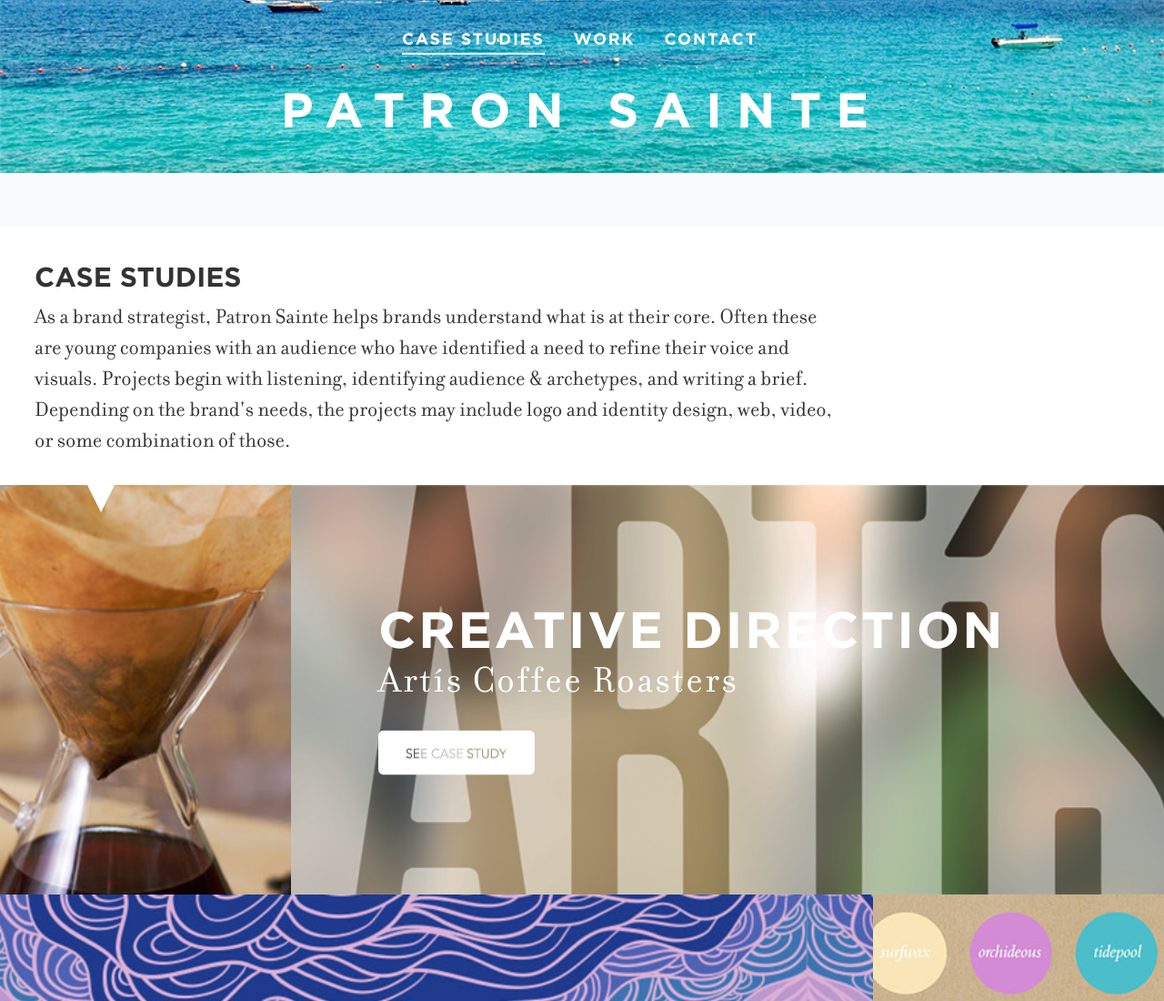
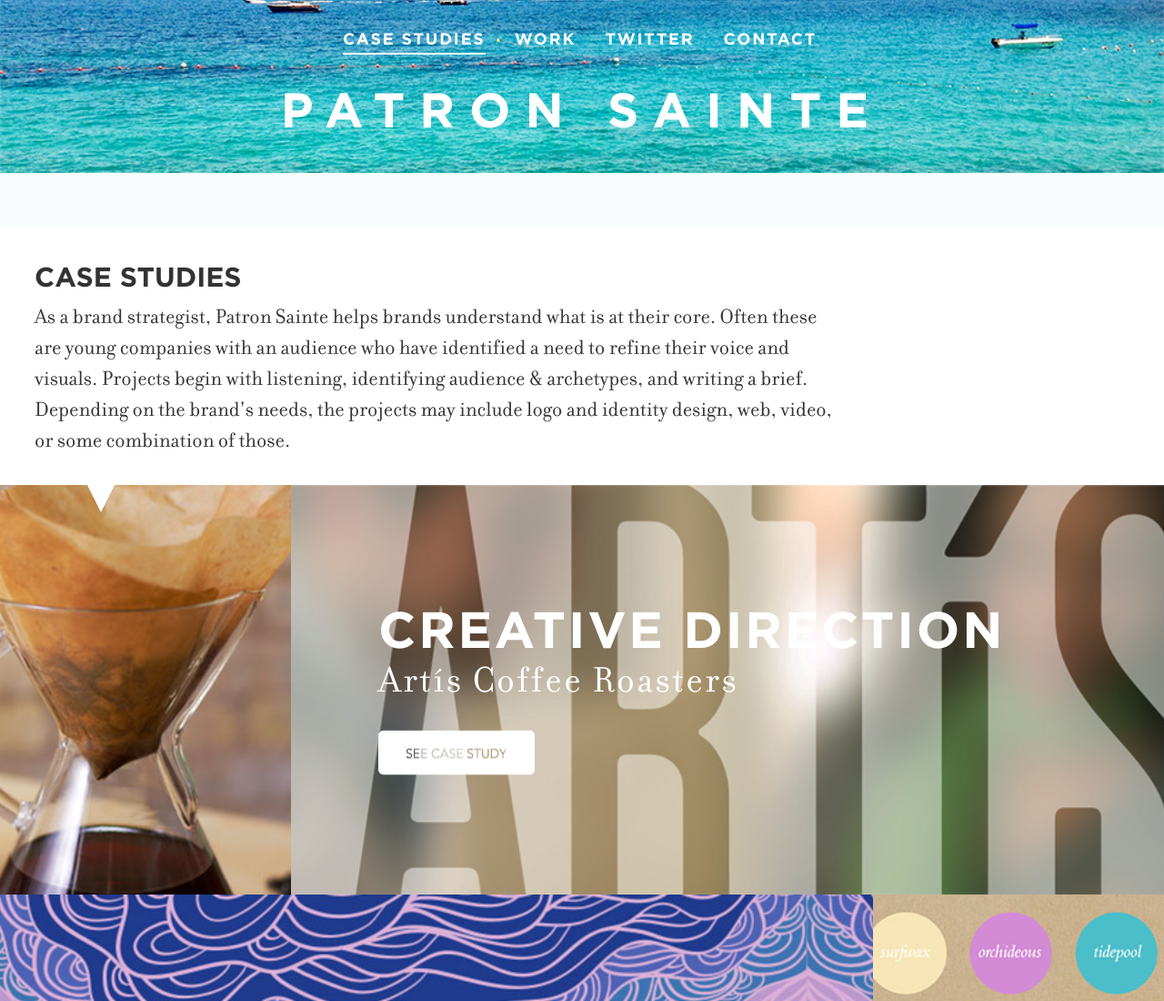
Before and after one commit to kjpociask/patronsainte, a website: page case-studies.html in a window 1280 px wide. Shown: the top 1100 px of the page at 91% size. Drawn offline with Linux system fonts and the light colour scheme; a script that the page names is missing.

Commit message:
twitters

```diff
--- a/case-studies.html
+++ b/case-studies.html
@@ -10,6 +10,7 @@
       <ul class="list-inline">
         <li><h3><a href="/case-studies.html" class="active">Case Studies</a></h3></li>
         <li><h3><a href="/work.html">Work</a></h3></li>
+        <li><h3><a href="http://www.twitter.com/kjpociask" target="_BLANK">Twitter</a></h3></li>
         <!-- <li><h3><a href="/about.html">About</a></h3></li>
         <li><h3><a href="/around-the-web.html">Around the Web</a></h3></li> -->
         <li><h3><a href="mailto:kate@patronsainte.com">Contact</a></h3></li>
```
Also changed, not shown: case-studies/artis.html (+1 -0 lines), index.html (+1 -0 lines), work.html (+1 -0 lines).
